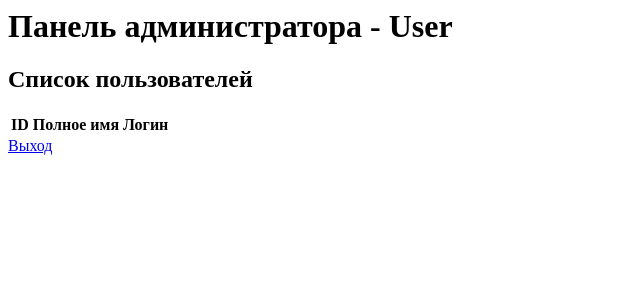
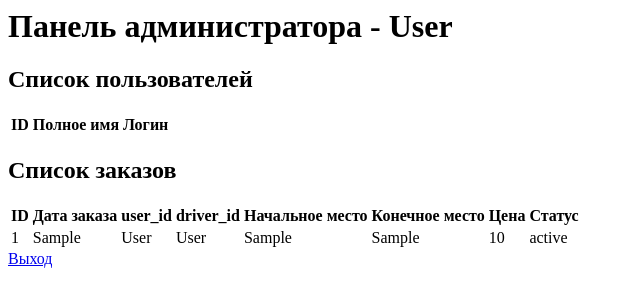
Before and after one commit to zagumenn/web-diplom, a Flask app: page /admin in a window 1280 px wide. Shown: the top 307 px of the page, without its empty margins (0-640 px from the left). Run offline with Flask 3, Linux system fonts and the light colour scheme; a user stored in the database is signed in; tables that the repository leaves empty or names only in its code hold one stand-in row (values such as "Sample post"); lists and menus that the app fills with data are empty.

Commit message:
Web приложение Служба Такси

```diff
--- /dev/null
+++ b/src/Controllers/OrderController.py
@@ -0,0 +1,14 @@
+from src.Models.Order import *
+
+class OrderController:
+    @classmethod
+    def get(cls):
+        return Orders.select()
+
+    @ classmethod
+    def delete(cls, id):
+        Orders.delete_by_id(id)
+
+
+if __name__ == "__main__":
+    print("Контролер заказов")
--- /dev/null
+++ b/src/Models/Order.py
@@ -0,0 +1,16 @@
+from src.Models.Base import *
+from src.Models.Car import Cars
+from src.Models.Statuses import Statuses
+from src.Models.User import Users
+
+
+class Orders(Base):
+    id = PrimaryKeyField()
+    driver_id = ForeignKeyField(Users)
+    user_id = ForeignKeyField(Users)
+    data = DateField()
+    price = IntegerField()
+    status_id = ForeignKeyField(Statuses)
+    car_id = ForeignKeyField(Cars)
+    starting_place = CharField()
+    end_place = CharField()
--- a/src/web/app.py
+++ b/src/web/app.py
@@ -1,6 +1,7 @@
 from flask import Flask, render_template, request, redirect, flash, url_for
 from flask_login import LoginManager, current_user, login_user, login_required, logout_user
 
+from src.Controllers.OrderController import OrderController
 from src.Controllers.RoleController import RoleController
 from src.Controllers.UserController import UserController
 from src.Models.User import Users
@@ -52,7 +53,8 @@ def roles():
 @login_required  # Убедитесь, что только администраторы или авторизованные пользователи могут видеть эту страницу
 def admin():
     users = UserController.get_non_admin_users()
-    return render_template('admin.html', users=users)
+    orders = OrderController.get()
+    return render_template('admin.html', users=users, orders = orders)
 
 @app.route('/user')
 @login_required
--- a/src/web/templates/admin.html
+++ b/src/web/templates/admin.html
@@ -27,6 +27,36 @@
             {% endfor %}
         </tbody>
     </table>
+    <table>
+    <h2>Список заказов</h2>
+      <thead>
+            <tr>
+                <th>ID</th>
+                <th>Дата заказа</th>
+                <th>user_id</th>
+                <th>driver_id</th>
+                <th>Начальное место</th>
+                <th>Конечное место</th>
+                <th>Цена</th>
+                <th>Статус</th>
+            </tr>
+        </thead>
+        <tbody>
+            {% for order in orders %}
+            <tr>
+                <td>{{ order.id }}</td>
+                <td>{{ order.data }}</td>
+                <td>{{ order.user_id.fullname }}</td>
+                <td>{{ order.driver_id.fullname }}</td>
+                <td>{{ order.starting_place }}</td>
+                <td>{{ order.end_place }}</td>
+                <td>{{ order.price }}</td>
+                <td>{{ order.status_id.status }}</td>
+            </tr>
+            {% endfor %}
+        </tbody>
+</table>
+
 </body>
 </html>
 
```
Also changed, not shown: src/Models/Car.py (added, +11 -0 lines).
